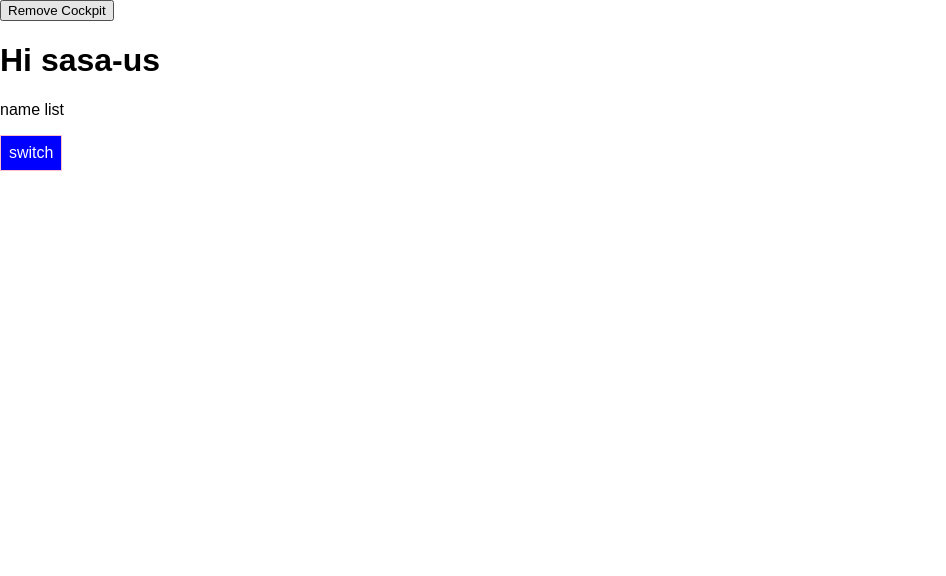
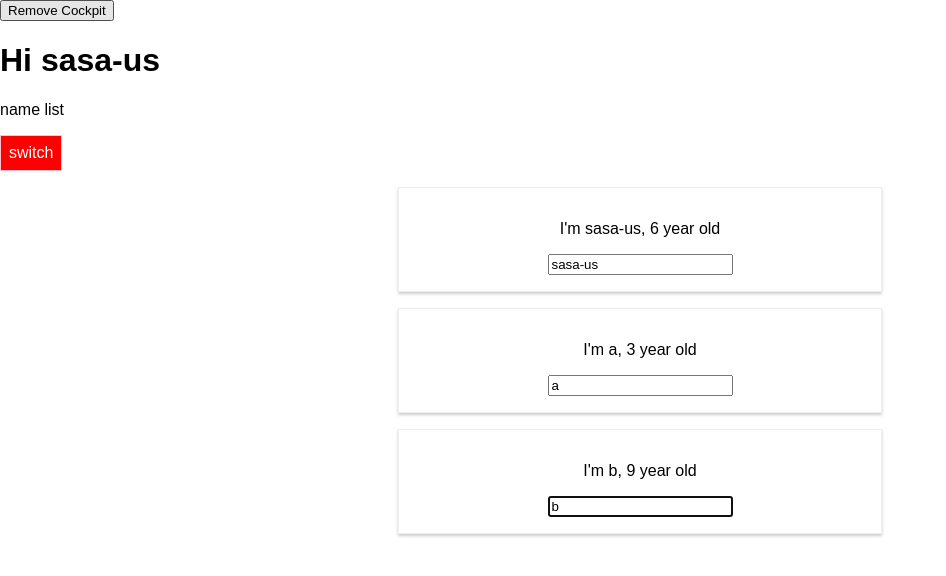
Before and after one commit to sasa-us/React-practice, a React app in the folder react-complete-guide/: page / in a window 1280 px wide. Shown: the top 576 px of the page, without its empty margins (0-946 px from the left). Built offline with nearby package versions, Linux system fonts and the light colour scheme.

Commit message:
use Refs in func-based component in useEffect()

```diff
--- a/react-complete-guide/src/components/Cockpit/Cockpit.js
+++ b/react-complete-guide/src/components/Cockpit/Cockpit.js
@@ -1,8 +1,9 @@
-import React, { useEffect } from 'react';
+import React, { useEffect, useRef } from 'react';
 import classes from './Cockpit.css';
 
 const cockpit = (props) => {
 
+    const toggelBtnRef = useRef(null);
     useEffect(() =>  {
         console.log('[Cockpit.js] useEffect');
         //beacause of second [] argument.
@@ -12,9 +13,12 @@ const cockpit = (props) => {
 //if store timer, and clear it when it unmount the timer won't come out
 
         //const timer = setTimeout(() => {
-        setTimeout(() => {
-            alert('saved data to cloud');
-        }, 2000);
+        // setTimeout(() => {
+        //     alert('saved data to cloud');
+        // }, 2000);
+
+        toggelBtnRef.current.click();
+
 
         return () => {
             // clearTimeout(timer);
@@ -54,7 +58,7 @@ return  (
     <div className={classes.Cockpit}>
         <h1>Hi {props.title}</h1>
         <p className={assignedClasses.join(' ')}> name list</p>
-        <button className={btnClass}
+        <button ref={toggelBtnRef} className={btnClass}
                 onClick={ props.clicked}>switch
         </button>
     </div>
```
